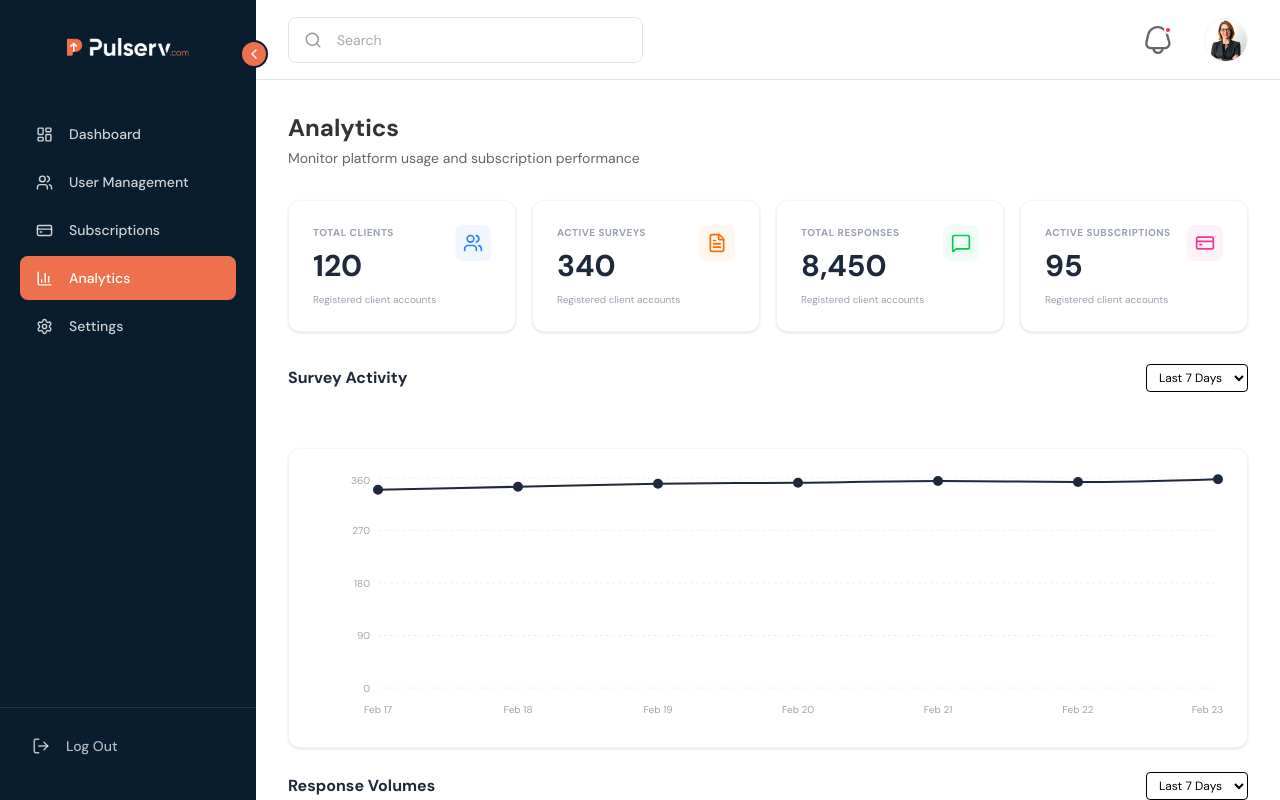
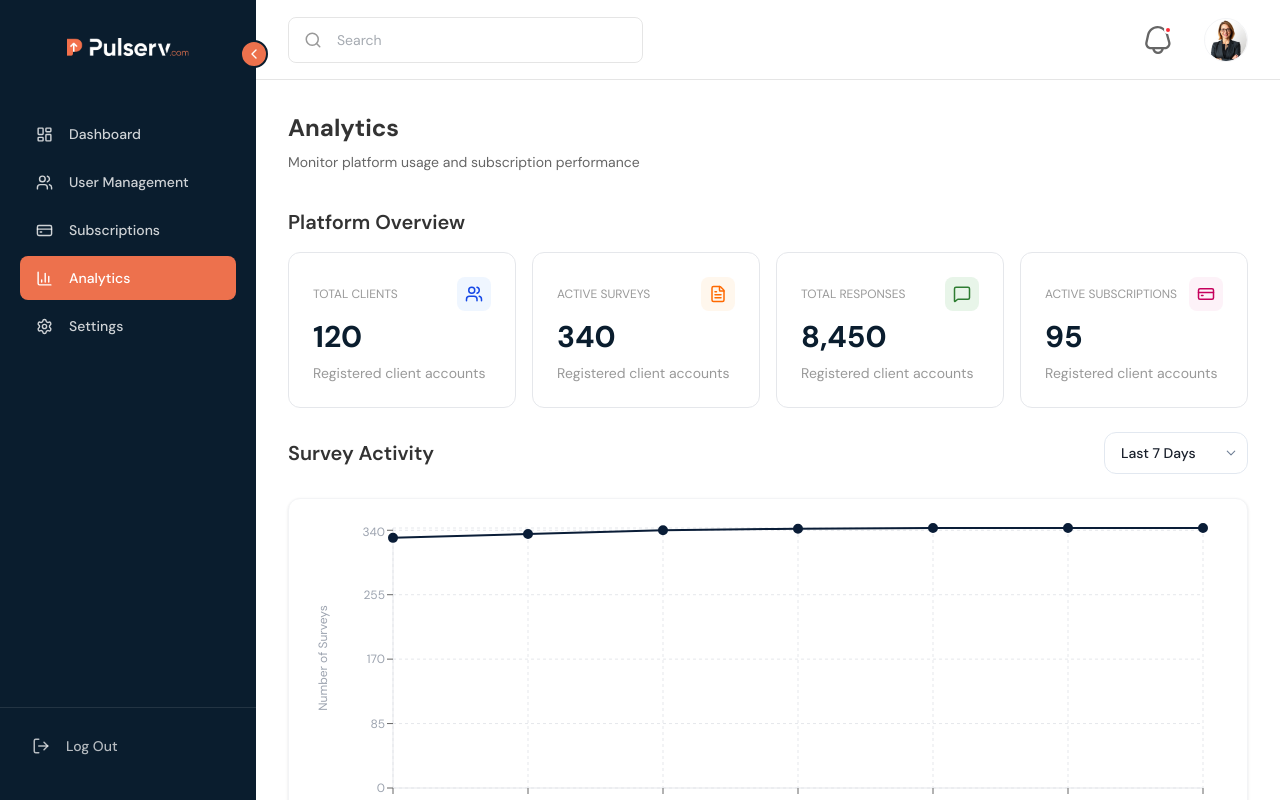
Before and after one commit to AlrightTech/Pulserve-Admin-Panel-UI, a Next.js app: page /analytics in a window 1280 px wide. Built offline with nearby package versions, Linux system fonts and the light colour scheme.

Commit message:
chat-checking

```diff
--- a/app/(user-dashboard)/analytics/components/PlatformOverview.tsx
+++ b/app/(user-dashboard)/analytics/components/PlatformOverview.tsx
@@ -3,25 +3,31 @@ import React from 'react';
 import { Users, FileText, MessageSquare, CreditCard } from 'lucide-react';
 
 const stats = [
-  { label: 'Total Clients', count: '120', icon: Users, color: 'text-blue-500', bg: 'bg-blue-50' },
+  { label: 'Total Clients', count: '120', icon: Users, color: 'text-blue-700', bg: 'bg-blue-50' },
   { label: 'Active Surveys', count: '340', icon: FileText, color: 'text-orange-500', bg: 'bg-orange-50' },
-  { label: 'Total Responses', count: '8,450', icon: MessageSquare, color: 'text-green-500', bg: 'bg-green-50' },
-  { label: 'Active Subscriptions', count: '95', icon: CreditCard, color: 'text-pink-500', bg: 'bg-pink-50' },
+  { label: 'Total Responses', count: '8,450', icon: MessageSquare, color: 'text-[#2E7D32]', bg: 'bg-[#E8F5E9]' },
+  { label: 'Active Subscriptions', count: '95', icon: CreditCard, color: 'text-pink-700', bg: 'bg-pink-50' },
 ];
 
 export default function PlatformOverview() {
   return (
     <div className="grid grid-cols-1 sm:grid-cols-2 lg:grid-cols-4 gap-4">
       {stats.map((stat, i) => (
-        <div key={i} className="bg-white p-6 rounded-xl border border-gray-100 shadow-sm flex justify-between items-start">
+        <div key={i} className="bg-custom-white p-6 rounded-xl border border-gray-200 flex flex-col space-y-4">
+
+          <div className="flex justify-between items-center w-full mb-2">
+            <p className="text-xs uppercase text-custom-authtext">{stat.label}</p>
+            <div className={`${stat.bg} ${stat.color} p-2 rounded-lg`}>
+              <stat.icon size={18} />
+            </div>
+          </div>
+
+          {/* Bottom Section: Count and Description stacked */}
           <div className="space-y-2">
-            <p className="text-[10px] uppercase font-bold text-gray-400 tracking-wider">{stat.label}</p>
-            <p className="text-3xl font-bold text-gray-800">{stat.count}</p>
-            <p className="text-[10px] text-gray-400">Registered client accounts</p>
+            <p className="text-3xl font-bold text-custom-dark-blue">{stat.count}</p>
+            <p className="text-sm text-custom-authtext">Registered client accounts</p>
           </div>
-          <div className={`${stat.bg} ${stat.color} p-2 rounded-lg`}>
-            <stat.icon size={20} />
-          </div>
+
         </div>
       ))}
     </div>
--- a/app/(user-dashboard)/analytics/components/SurveyActivityChart.tsx
+++ b/app/(user-dashboard)/analytics/components/SurveyActivityChart.tsx
@@ -1,25 +1,67 @@
 "use client";
+import React from 'react';
 import { LineChart, Line, XAxis, YAxis, CartesianGrid, Tooltip, ResponsiveContainer } from 'recharts';
 
 const data = [
-  { date: 'Feb 17', value: 340 }, { date: 'Feb 18', value: 345 },
-  { date: 'Feb 19', value: 350 }, { date: 'Feb 20', value: 352 },
-  { date: 'Feb 21', value: 355 }, { date: 'Feb 22', value: 353 },
-  { date: 'Feb 23', value: 358 },
+  { date: 'Feb 17', value: 330 },
+  { date: 'Feb 18', value: 335 },
+  { date: 'Feb 19', value: 340 },
+  { date: 'Feb 20', value: 342 },
+  { date: 'Feb 21', value: 343 },
+  { date: 'Feb 22', value: 343 },
+  { date: 'Feb 23', value: 343 },
 ];
 
 export default function SurveyActivityChart() {
   return (
-    <div className="h-[250px] w-full">
-      <ResponsiveContainer width="100%" height="100%">
-        <LineChart data={data}>
-          <CartesianGrid strokeDasharray="3 3" vertical={false} stroke="#f0f0f0" />
-          <XAxis dataKey="date" axisLine={false} tickLine={false} tick={{fontSize: 10, fill: '#9ca3af'}} dy={10} />
-          <YAxis axisLine={false} tickLine={false} tick={{fontSize: 10, fill: '#9ca3af'}} />
-          <Tooltip contentStyle={{ borderRadius: '10px', border: 'none', boxShadow: '0 4px 6px -1px rgb(0 0 0 / 0.1)' }} />
-          <Line type="monotone" dataKey="value" stroke="#1e293b" strokeWidth={2} dot={{ r: 4, fill: '#1e293b' }} activeDot={{ r: 6 }} />
-        </LineChart>
-      </ResponsiveContainer>
+    <div className="w-full overflow-x-auto">
+      <div className="h-[300px] min-w-[550px]">
+        <ResponsiveContainer width="100%" height="100%">
+          <LineChart data={data} margin={{ top: 5, right: 20, left: 20, bottom: 5 }}>
+            <CartesianGrid strokeDasharray="3 3" vertical={true} stroke="#E5E7EB" />
+
+            <XAxis
+              dataKey="date"
+              axisLine={{ stroke: '#E5E7EB' }}
+              tickLine={true}
+              tick={{ fontSize: 12, fill: '#9ca3af' }}
+              dy={10}
+            />
+
+            <YAxis
+              axisLine={{ stroke: '#E5E7EB' }}
+              tickLine={true}
+              tick={{ fontSize: 12, fill: '#9ca3af' }}
+              domain={[0, 340]}
+              ticks={[0, 85, 170, 255, 340]}
+              label={{
+                value: 'Number of Surveys',
+                angle: -90,
+                position: 'insideLeft',
+                style: { textAnchor: 'middle', fill: '#9ca3af', fontSize: 12 },
+                offset: -10
+              }}
+            />
+
+            <Tooltip
+              contentStyle={{
+                borderRadius: '8px',
+                border: 'none',
+                boxShadow: '0 4px 12px rgba(0,0,0,0.1)'
+              }}
+            />
+
+            <Line
+              type="monotone"
+              dataKey="value"
+              stroke="#0a1d37"
+              strokeWidth={2}
+              dot={{ r: 4, fill: '#0a1d37', strokeWidth: 2, stroke: '#0a1d37' }}
+              activeDot={{ r: 6, fill: '#0a1d37' }}
+            />
+          </LineChart>
+        </ResponsiveContainer>
+      </div>
     </div>
   );
 }
--- a/app/(user-dashboard)/analytics/page.tsx
+++ b/app/(user-dashboard)/analytics/page.tsx
@@ -1,60 +1,108 @@
 "use client";
-import React from 'react';
-import WelcomeHeader from '../components/dashboard/WelcomeHeader';
-import PlatformOverview from './components/PlatformOverview';
-import SurveyActivityChart from './components/SurveyActivityChart';
-import ResponseVolumesChart from './components/ResponseVolumesChart';
-import UsageTrendsChart from './components/UsageTrendsChart';
-import TopClientsTable from './components/TopClientsTable';
-import DataPrivacyNotice from './components/DataPrivacyNotice';
+import React from "react";
+import WelcomeHeader from "../components/dashboard/WelcomeHeader";
+import PlatformOverview from "./components/PlatformOverview";
+import SurveyActivityChart from "./components/SurveyActivityChart";
+import ResponseVolumesChart from "./components/ResponseVolumesChart";
+import UsageTrendsChart from "./components/UsageTrendsChart";
+import TopClientsTable from "./components/TopClientsTable";
+import DataPrivacyNotice from "./components/DataPrivacyNotice";
 
 export default function AnalyticsPage() {
   return (
-    <div className="flex flex-col gap-8 pb-8">
-      <div className="space-y-1">
+    <div className="flex flex-col space-y-4 pb-8">
+      <div className="space-y-2">
         <h1 className="text-2xl font-bold text-custom-charcoal">Analytics</h1>
-        <p className="text-sm font-normal text-custom-dim-gray">Monitor platform usage and subscription performance</p>
+        <p className="text-sm font-normal text-custom-dim-gray">
+          Monitor platform usage and subscription performance
+        </p>
       </div>
 
-      <PlatformOverview />
+      <div className="mb-6">
+        <h3 className="font-semibold text-custom-charcoal text-xl lg:mt-5 mb-4">
+          Platform Overview
+        </h3>
+        <PlatformOverview />
+      </div>
 
       <div className="flex justify-between items-center mb-6">
-            <h3 className="font-bold text-gray-800">Survey Activity</h3>
-            <select className="text-xs border rounded px-2 py-1 outline-none">
-              <option>Last 7 Days</option>
-            </select>
+        {/* Chart Header */}
+        <h3 className="font-semibold text-xl text-custom-charcoal">
+          Survey Activity
+        </h3>
+
+        <div className="relative">
+          <select className="appearance-none text-sm font-medium border border-[#E2E8F0] rounded-xl px-4 py-2.5 pr-10 outline-none bg-custom-white text-[#1A202C] cursor-pointer hover:border-gray-300 transition-colors">
+            <option>Last 7 Days</option>
+            <option>Last 14 Days</option>
+            <option>Last 30 Days</option>
+          </select>
+
+          <div className="absolute inset-y-0 right-0 flex items-center pr-3 pointer-events-none">
+            <svg
+              width="10"
+              height="6"
+              viewBox="0 0 12 8"
+              fill="none"
+              xmlns="http://www.w3.org/2000/svg"
+              className="text-[#718096]"
+            >
+              <path
+                d="M1 1.5L6 6.5L11 1.5"
+                stroke="currentColor"
+                strokeWidth="1.5"
+                strokeLinecap="round"
+                strokeLinejoin="round"
+              />
+            </svg>
+          </div>
+        </div>
       </div>
+
       <div className="space-y-6">
-        <div className="bg-white p-6 rounded-xl border border-gray-100 shadow-sm">
-
+        <div className="bg-custom-white p-6 rounded-xl border border-gray-100 shadow-sm">
           <SurveyActivityChart />
         </div>
+        <div className="flex justify-between items-center mb-6">
+          <h3 className="font-semibold text-xl text-custom-charcoal">Response Volumes</h3>
+          <div className="relative">
+          <select className="appearance-none text-sm font-medium border border-[#E2E8F0] rounded-xl px-4 py-2.5 pr-10 outline-none bg-custom-white text-[#1A202C] cursor-pointer hover:border-gray-300 transition-colors">
+            <option>Last 7 Days</option>
+            <option>Last 14 Days</option>
+            <option>Last 30 Days</option>
+          </select>
 
-        <div className="flex justify-between items-center mb-6">
-            <h3 className="font-bold text-gray-800">Response Volumes</h3>
-            <select className="text-xs border rounded px-2 py-1 outline-none">
-              <option>Last 7 Days</option>
-            </select>
+          <div className="absolute inset-y-0 right-0 flex items-center pr-3 pointer-events-none">
+            <svg
+              width="10"
+              height="6"
+              viewBox="0 0 12 8"
+              fill="none"
+              xmlns="http://www.w3.org/2000/svg"
+              className="text-[#718096]"
+            >
+              <path
+                d="M1 1.5L6 6.5L11 1.5"
+                stroke="currentColor"
+                strokeWidth="1.5"
+                strokeLinecap="round"
+                strokeLinejoin="round"
+              />
+            </svg>
+          </div>
         </div>
-
+        </div>
         <div className="bg-white p-6 rounded-xl border border-gray-100 shadow-sm">
-
           <ResponseVolumesChart />
         </div>
-
-        <h3 className="font-bold text-gray-800 mb-6">Platform Usage Trends</h3>
-
-
+        <h3 className="font-semibold text-xl text-custom-charcoal mb-6">Platform Usage Trends</h3>
         <div className="bg-white p-6 rounded-xl border border-gray-100 shadow-sm">
           <UsageTrendsChart />
         </div>
-
-
-        <div className="p-6 pb-0">
-            <h3 className="font-bold text-gray-800">Top Clients by Usage</h3>
+        <div className="">
+          <h3 className="font-semibold text-xl text-custom-charcoal ">Top Clients by Usage</h3>
         </div>
         <div className="bg-white rounded-xl border border-gray-100 shadow-sm overflow-hidden">
-
           <TopClientsTable />
         </div>
       </div>
```
Also changed, not shown: app/(user-dashboard)/settings/components/ChangePassword.tsx (+40 -5 lines).
